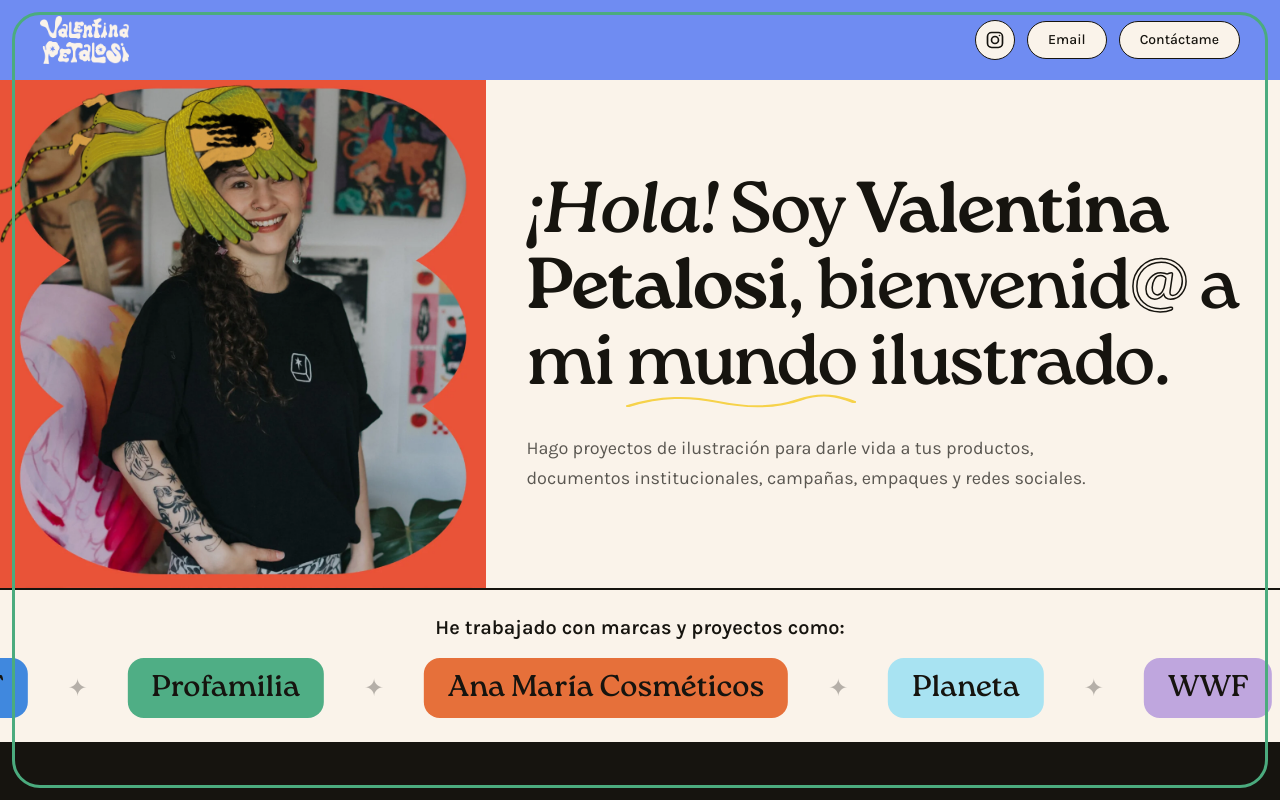
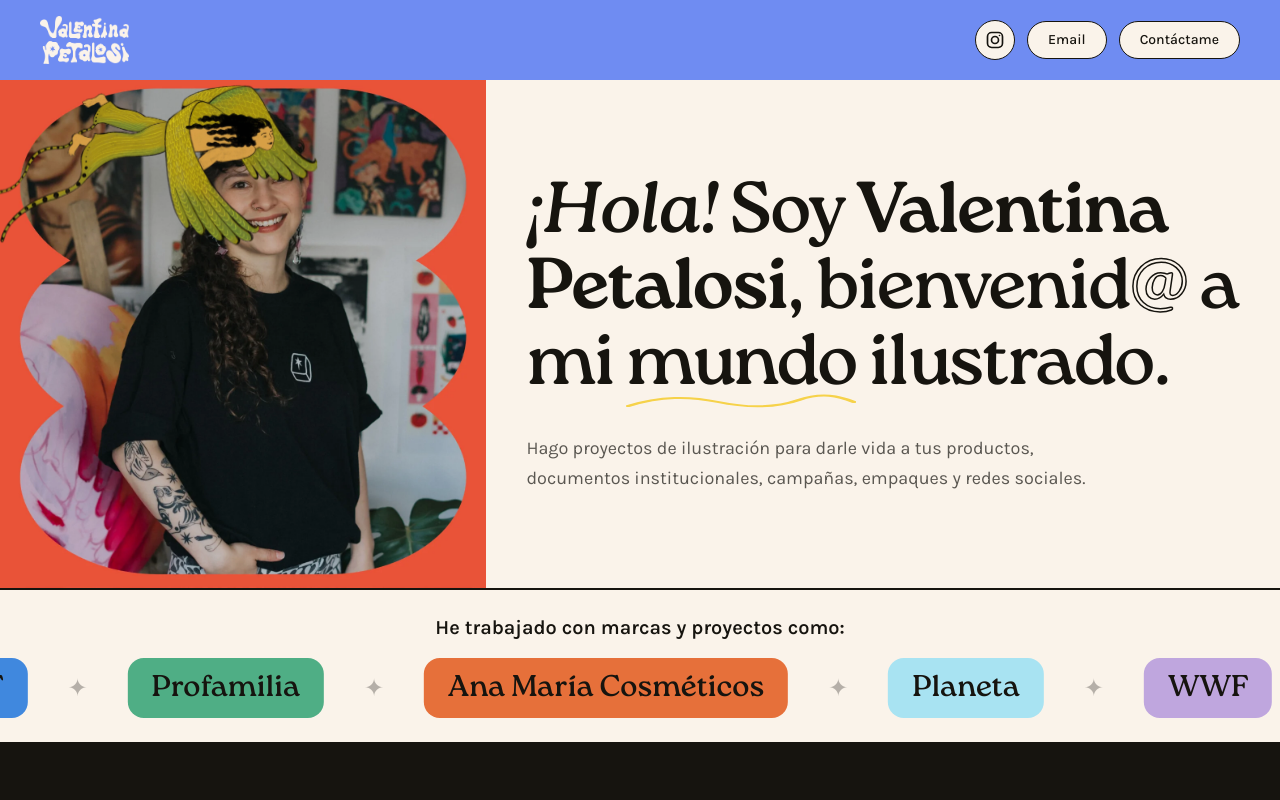
Before and after one commit to valentinapetalosi/Portafolio, a React (Vite) app: page / in a window 1280 px wide. Shown: the top 800 px of the page. Built offline with nearby package versions, Linux system fonts and the light colour scheme; a web font is replaced by a local one.

Commit message:
Remove the page border frame
Co-Authored-By: Claude Sonnet 5 <noreply@anthropic.com>
Claude-Session: https://claude.ai/code/session_01JNDhm8kaHvN3q5tefeBrdc

```diff
--- a/src/App.tsx
+++ b/src/App.tsx
@@ -81,7 +81,6 @@ function App() {
 
   return (
     <div className="relative min-h-screen overflow-x-hidden bg-cream text-ink">
-      <div className="pointer-events-none fixed inset-2 z-40 rounded-[1.75rem] border-[3px] border-frame-green sm:inset-3" />
       <div className="animate-flyby pointer-events-none fixed left-0 top-24 z-20 w-56 sm:w-72 md:w-80">
         <img src={mujerVoladora} alt="" aria-hidden="true" className="bob w-full" />
       </div>
--- a/src/index.css
+++ b/src/index.css
@@ -74,7 +74,6 @@
   --color-chip-sky: #a8e3f2;
   --color-chip-lilac: #bfa6de;
   --color-chip-sage: #a3a220;
-  --color-frame-green: #4bab7e;
 }
 
 html {
```
